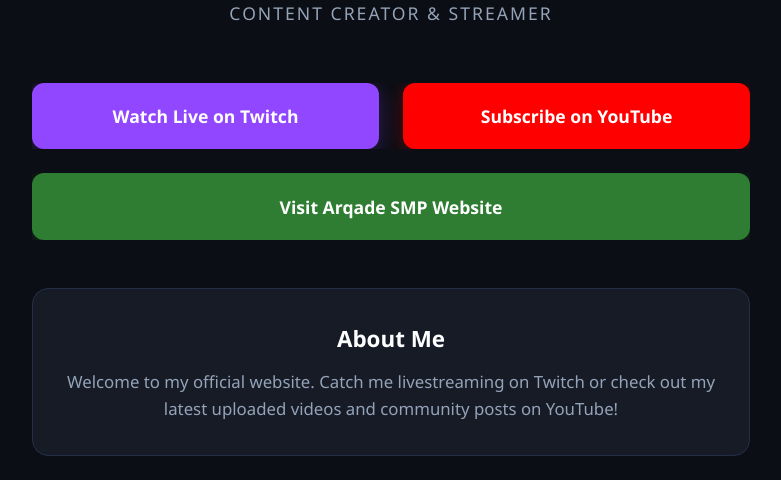
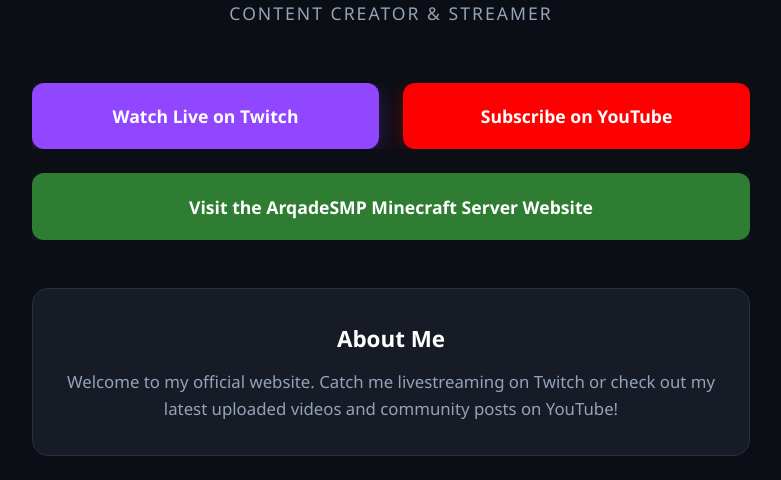
Before and after one commit to ArqadeTV/arqadetv.github.io, a Flask app: page / in a window 1280 px wide. Shown: the part 178-658 px from the top of the page, without its empty margins (249-1030 px from the left). Run offline with Flask 3, Linux system fonts and the light colour scheme; some libraries are stand-ins or nearby versions.

Commit message:
Update link text for Arqade SMP website

```diff
--- a/templates/index.html
+++ b/templates/index.html
@@ -31,7 +31,7 @@
             <!-- New Minecraft Server Button Section -->
             <div class="server-link-container">
                 <a href="https://arqadesmp.com" target="_blank" class="btn btn-minecraft">
-                    Visit Arqade SMP Website
+                    Visit the ArqadeSMP Minecraft Server Website
                 </a>
             </div>
 
```
